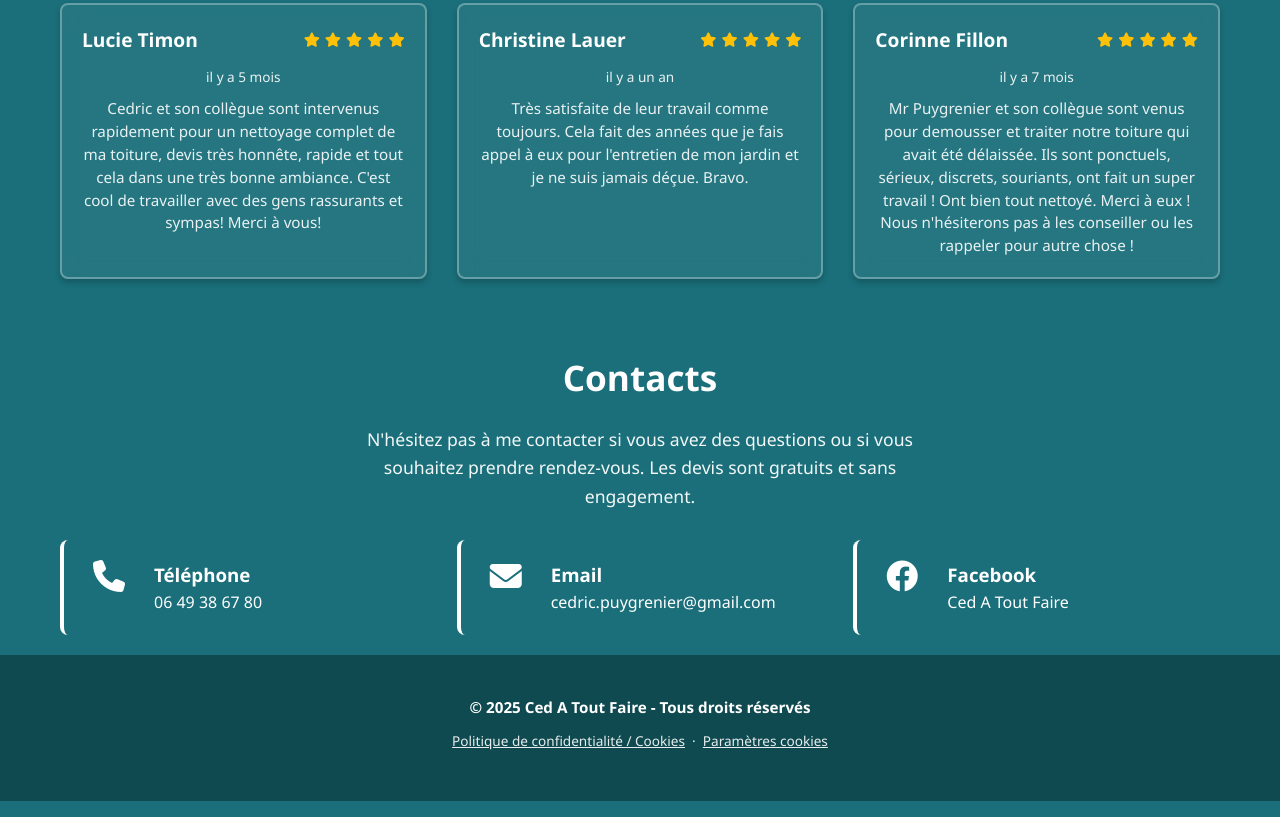
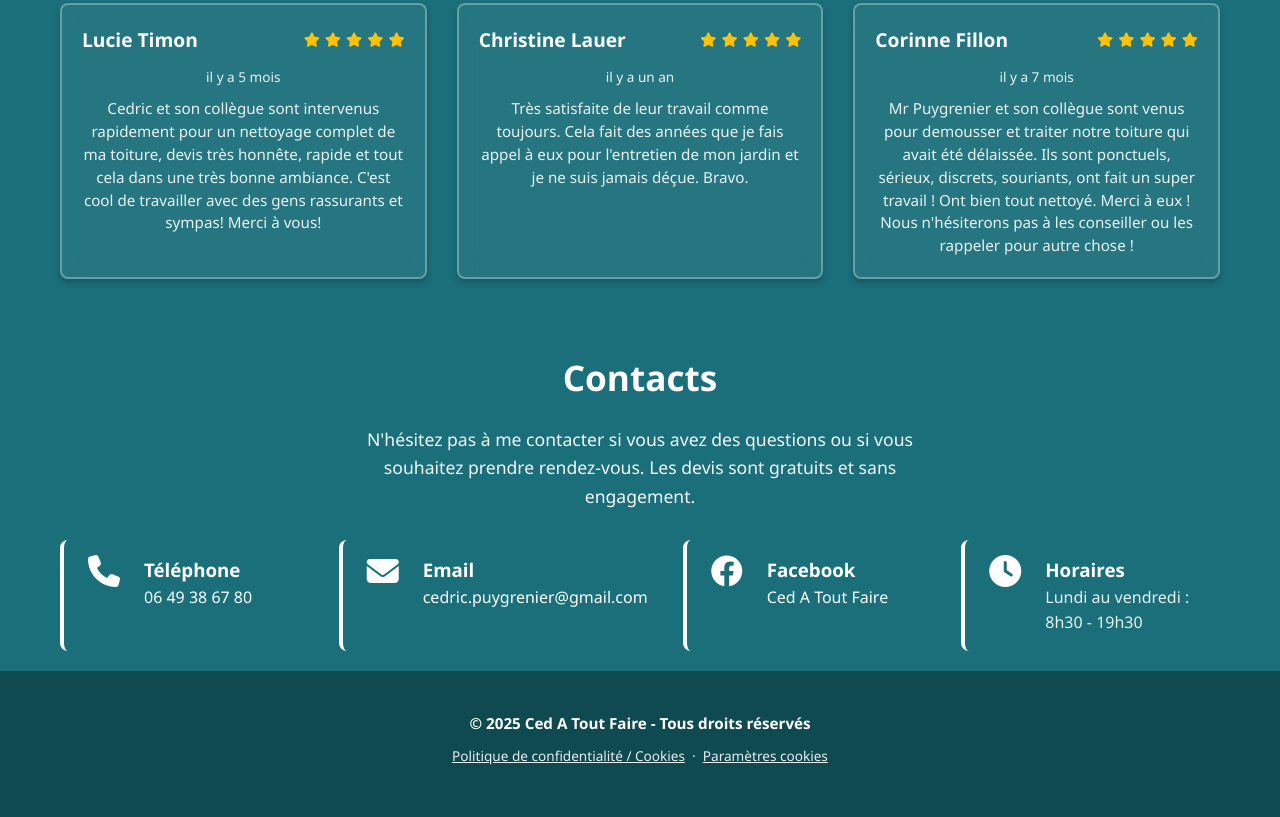
Before and after one commit to SoulSurfer17/cedatoutfaire, a plain HTML site: page index.html in a window 1280 px wide. Shown: the part 1188-2005 px from the top of the page. Drawn offline with Linux system fonts and the light colour scheme.

Commit message:
SEO: add opening hours to contact section and fix layout for single line

```diff
--- a/index.html
+++ b/index.html
@@ -444,6 +444,13 @@
                         <p><a href="https://www.facebook.com/profile.php?id=100089059665059" target="_blank">Ced A Tout Faire</a></p>
                     </div>
                 </div>
+                <div class="contact-item">
+                    <i class="fas fa-clock"></i>
+                    <div>
+                        <h3>Horaires</h3>
+                        <p>Lundi au vendredi : 8h30 - 19h30</p>
+                    </div>
+                </div>
             </div>
         </div>
     </section>
--- a/style.css
+++ b/style.css
@@ -422,17 +422,17 @@ h3 strong {
 
 .contact-info {
     display: grid;
-    grid-template-columns: repeat(auto-fit, minmax(250px, 1fr));
-    gap: 30px;
+    grid-template-columns: repeat(4, 1fr);
+    gap: 20px;
     margin-top: 30px;
     margin-bottom: 20px; /* remonter les contacts pour créer espace avec footer */
 }
 
 .contact-item {
     display: flex;
-    gap: 20px;
+    gap: 15px;
     align-items: flex-start;
-    padding: 20px;
+    padding: 15px;
     background-color: transparent;
     border-radius: 8px;
     border-left: 4px solid #fff;
```
